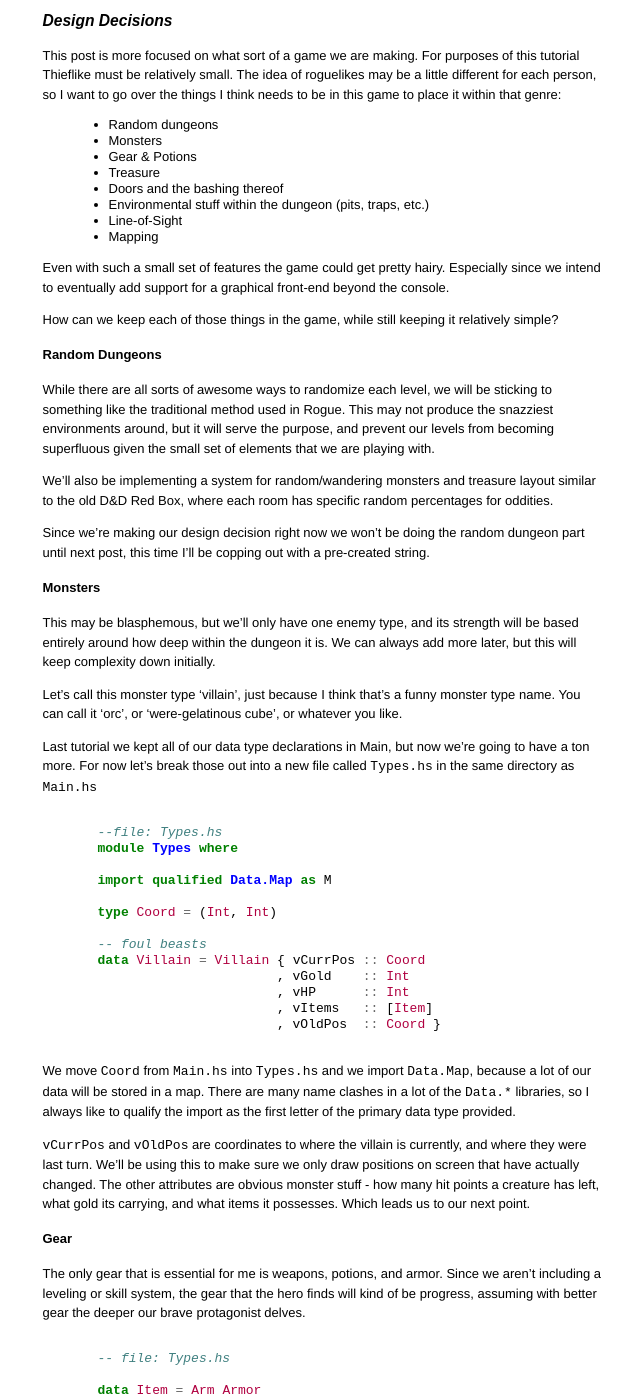
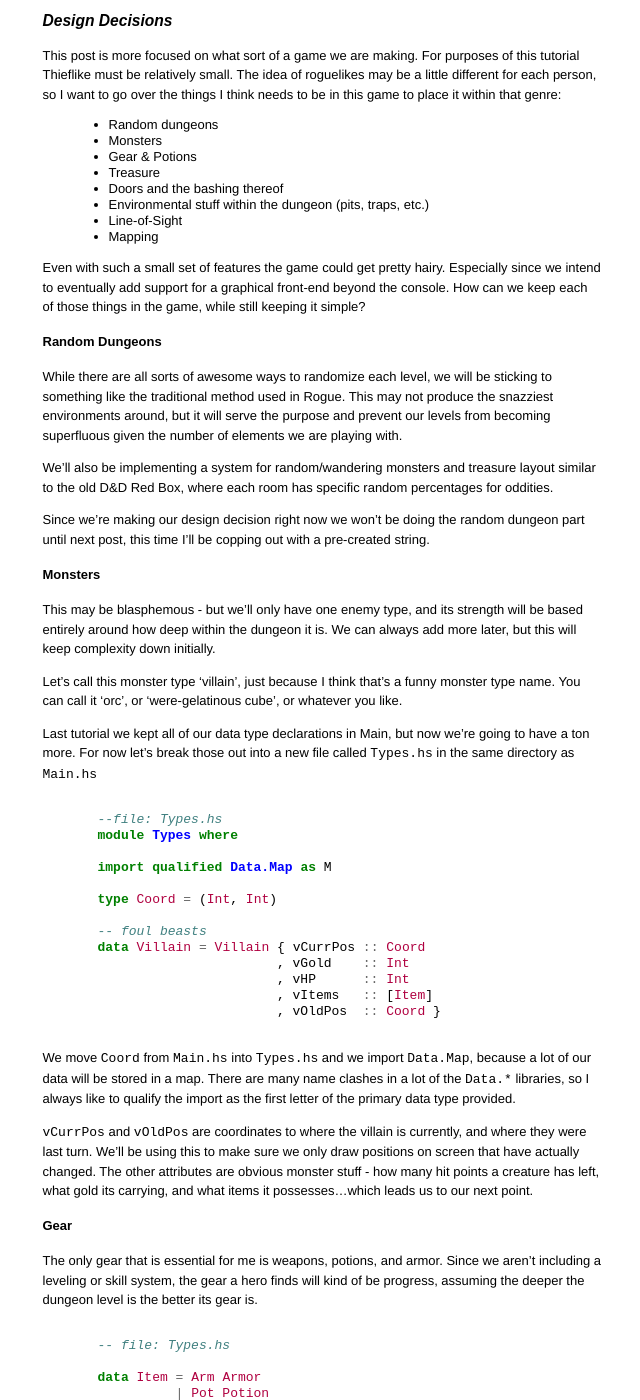
Before and after one commit to jamiltron/jamiltron.github.com, a Jekyll site: the page built from _posts/2012-07-20-Code_Us_Some_Roguelike2.markdown, in a window 1280 px wide and 1400 px high, scrolled down 223 px. Shown: the whole window, without its empty margins (318-958 px from the left). Built offline with Jekyll 4.4.1, drawn with Linux system fonts in a browser that asks for light colours; some web fonts are replaced; Markdown is read by kramdown in place of the engine named in the settings; comment, search, counter and statistics services are not loaded; some of the changed text lies outside the part shown.

Commit message:
Grammar fixes

```diff
--- a/_posts/2012-07-20-Code_Us_Some_Roguelike2.markdown
+++ b/_posts/2012-07-20-Code_Us_Some_Roguelike2.markdown
@@ -34,9 +34,8 @@ genre:
 Even with such a small set of features the game could
 get pretty hairy. Especially since we intend to eventually
 add support for a graphical front-end beyond the console.
-
 How can we keep each of those things in the game, while
-still keeping it relatively simple?
+still keeping it simple?
 
 
 #### Random Dungeons ####
@@ -45,8 +44,8 @@ While there are all sorts of awesome ways to randomize
 each level, we will be sticking to something like the
 traditional method used in Rogue. This may not produce
 the snazziest environments around, but it will serve the
-purpose, and prevent our levels from becoming superfluous
-given the small set of elements that we are playing with.
+purpose and prevent our levels from becoming superfluous
+given the number of elements we are playing with.
 
 We'll also be implementing a system for random/wandering
 monsters and treasure layout similar to the old D&D Red Box,
@@ -59,7 +58,7 @@ I'll be copping out with a pre-created string.
 
 #### Monsters ####
 
-This may be blasphemous, but we'll only have one enemy
+This may be blasphemous - but we'll only have one enemy
 type, and its strength will be based entirely around
 how deep within the dungeon it is. We can always add more
 later, but this will keep complexity down initially.
@@ -102,16 +101,16 @@ the villain is currently, and where they were last turn.
 We'll be using this to make sure we only draw positions
 on screen that have actually changed. The other attributes are
 obvious monster stuff - how many hit points a creature has left,
-what gold its carrying, and what items it possesses. Which leads us to our next point.
+what gold its carrying, and what items it possesses...which leads us to our next point.
 
 
 #### Gear ####
 
 The only gear that is essential for me is weapons,
 potions, and armor. Since we aren't including a leveling
-or skill system, the gear that the hero finds will kind of
-be progress, assuming with better gear the deeper our
-brave protagonist delves.
+or skill system, the gear a hero finds will kind of
+be progress, assuming the deeper the dungeon level is the
+better its gear is.
 
 {% highlight haskell %}
 -- file: Types.hs
```
Also changed, not shown: other parts of _posts/2012-07-20-Code_Us_Some_Roguelike2.markdown (+1 -1 lines).
